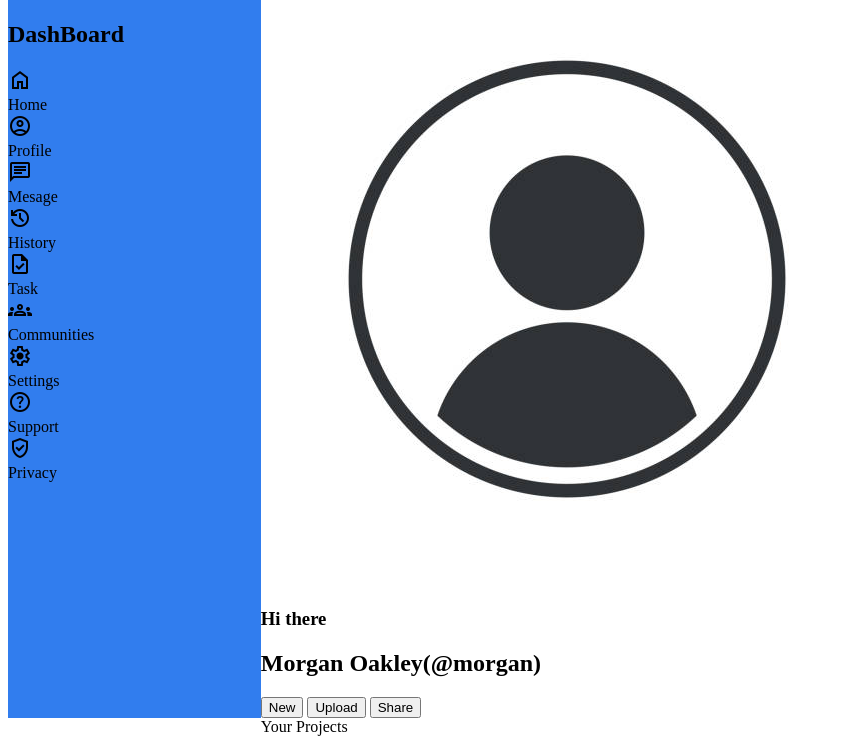
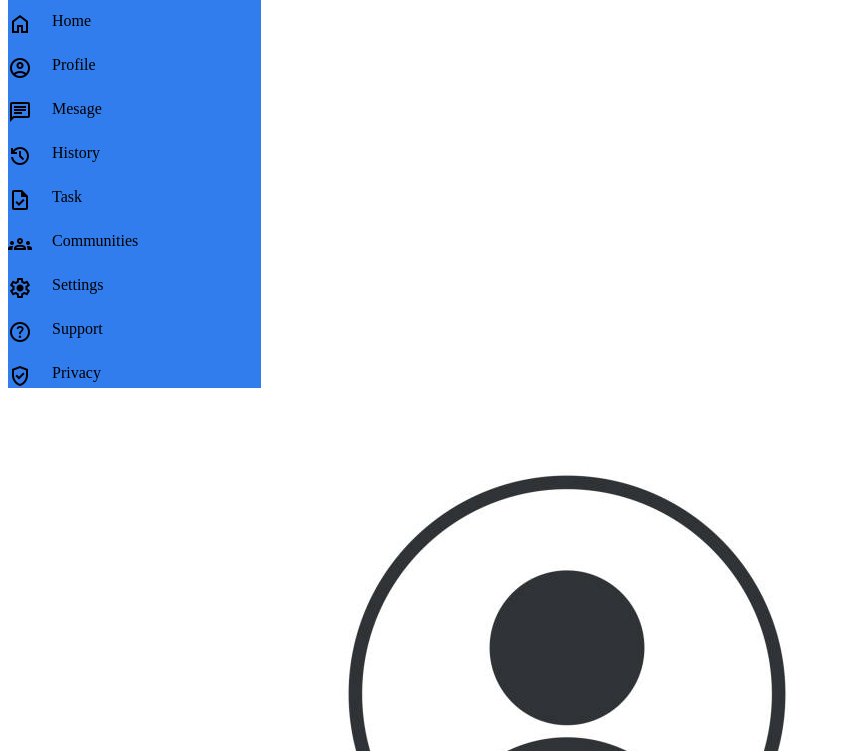
Before and after one commit to BH3Techs/Admin-Dashboard, a plain HTML site: page index.html in a window 1280 px wide. Shown: the part 83-834 px from the top of the page, without its empty margins (0-841 px from the left). Drawn offline with nearby package versions, Linux system fonts and the light colour scheme.

Commit message:
Sidebar displays

```diff
--- a/css/style.css
+++ b/css/style.css
@@ -11,6 +11,15 @@ html{
 .sidebar{
     background-color: rgb(49, 125, 238);
     grid-column: 1 / 2;
+    grid-row: 1/ 2;
+    display: grid;
+    gap: 20px;
+
+}
+.sidebar div{
+    display: flex;
+    gap: 20px;
+    text-align: center;
 }
 .header{
     grid-column: 2 / 3;
```
